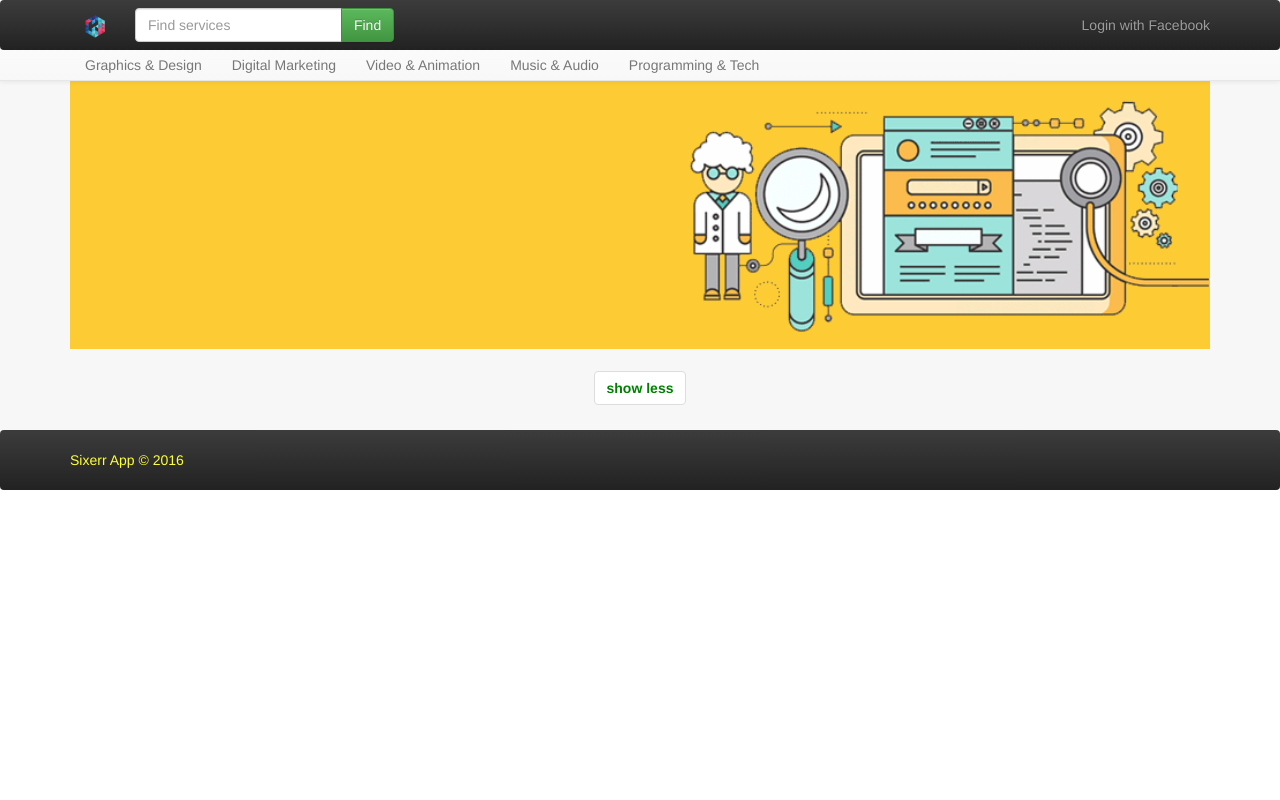
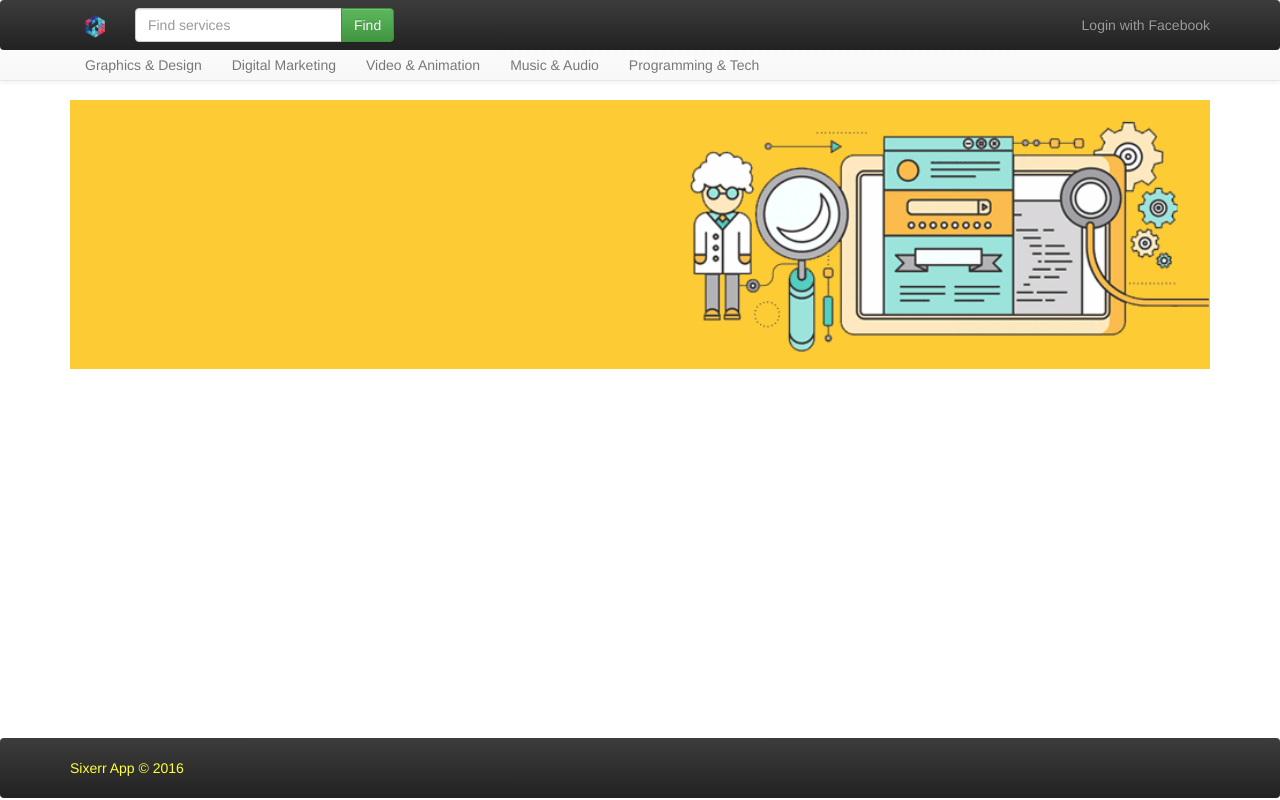
Before and after one commit to SophieYLiu/django_sixerr, a Django app: template sixerrapp/templates/home.html in a window 1280 px wide. Run offline with Django 3.2, Linux system fonts and the light colour scheme; the template is opened without the code that fills it, so the values that code supplies are empty; some libraries are stand-ins or nearby versions.

Commit message:
fix footer keeping on button

```diff
--- a/sixerrapp/static/css/app.css
+++ b/sixerrapp/static/css/app.css
@@ -1,9 +1,17 @@
-.container {
+/* .代表class, #代表ID */
+/* .代表class, #代表ID */
+/* .代表class, #代表ID */
+/* .代表class, #代表ID */
+/* .代表class, #代表ID */
+/* .代表class, #代表ID */
+
+/*.container {
 	width: 1100px;
-}
+}*/
 
-body {
-	padding-top: 80px;
+html, body {
+	padding-top: 30px;
+	height: 100%;
 }
 
 a {
@@ -22,21 +30,56 @@ a:hover {
 	background-color: #f7f7f7;
 }
 
-#body .banner {
+/*#body .banner {
+	width: 100%;
+	margin-bottom: 20px;
+}*/
+.banner {
 	width: 100%;
 	margin-bottom: 20px;
 }
 
 #footer {
 	padding: 20px 0;
+	font-color
 }
 
 .green {
 	color: #0bb536;
 }
 
-.element {
-  position: relative;
-  top: 85%;
-  transform: translateY(20%);
+
+/* From reference */
+#id_wrapper {
+    /* 設定高度最小為100%, 如果內容區塊很多, 可以長大 */
+    min-height: 97%;
+    /* 位置設為relative, 作為footer區塊位置的參考 */
+    position: relative;
 }
+
+#id_header {
+    /* 設定header的高度 */
+    height: 40px;
+    box-sizing: border-box;
+}
+
+#id_content {
+    /* 留出header及footer區塊的空間 */
+    /*padding-top: 40px;*/
+    padding-bottom: 40px;
+}
+
+#id_footer {
+    /* 設定footer的高度 */
+    height: 40px;
+    box-sizing: border-box;
+    /* 設定footer絕對位置在底部 */
+    position: absolute;
+    bottom: 0;
+    /* 展開footer寬度 */
+    width: 100%;
+}
+
+.taco_test{
+	color: red;
+}
--- a/sixerrapp/static/js/common.js
+++ b/sixerrapp/static/js/common.js
@@ -1,8 +1,11 @@
 $( document ).ready(function() {
     console.log( "ready!" );
     //var prises = document.querySelectorAll('[id^=price]')
+    var gig_home_page = $('#gig_home_page');
+    console.log(gig_home_page.length);
     var size = document.querySelectorAll('[class^=green]').length;
     for ( var i = 1; i <= size; i++ ){
+    	console.log("Hey, Mom ------ ");
     	var counter = i;
     	var price_id = "price-"+counter.toString();
     	var price = document.getElementById(price_id).innerHTML;
--- a/sixerrapp/templates/base.html
+++ b/sixerrapp/templates/base.html
@@ -2,19 +2,22 @@
 {%load staticfiles%}
 <html lang="en">
 <head>
-
 	<meta charset="UTF-8">
 	<title>Sixerr App</title>
 	<link rel="shortcut icon" href="{% static 'img/favicon.ico' %}">
 
 	<!-- Customize Bootstrap css -->
-	<link rel="stylesheet" href="{% static 'css/app.css' %}">
+
 
 	<!-- JQUERY -->
 	<script src="https://ajax.googleapis.com/ajax/libs/jquery/1.12.0/jquery.min.js"></script>
 
 	<!-- Latest compiled and minified CSS -->
 	<link rel="stylesheet" href="https://maxcdn.bootstrapcdn.com/bootstrap/3.3.7/css/bootstrap.min.css" integrity="sha384-BVYiiSIFeK1dGmJRAkycuHAHRg32OmUcww7on3RYdg4Va+PmSTsz/K68vbdEjh4u" crossorigin="anonymous">
+
+
+	<link rel="stylesheet" href="{% static 'css/app.css' %}">
+
 
 	<!-- Optional theme -->
 	<link rel="stylesheet" href="https://maxcdn.bootstrapcdn.com/bootstrap/3.3.7/css/bootstrap-theme.min.css" integrity="sha384-rHyoN1iRsVXV4nD0JutlnGaslCJuC7uwjduW9SVrLvRYooPp2bWYgmgJQIXwl/Sp" crossorigin="anonymous">
@@ -33,10 +36,12 @@
 		type="text/javascript";e.parentNode.insertBefore($,e)})(document,"script");
 	</script>
 	<!--End of Zendesk Chat Script-->
+</head>
 
 
-</head>
 <body>
+	<div id="id_wrapper">
+    	<div id="id_header">
 			<nav class="navbar navbar-default navbar-fixed-top">
 				<div class="navbar-inverse">
 					<div class="container">
@@ -51,7 +56,6 @@
 										<button class="btn btn-success">Find</button>
 									</span>
 								</div>
-
 							</div>
 						</form>
 						<ul class="nav navbar-nav navbar-right">
@@ -94,17 +98,26 @@
 					</div>
 				</div>
 			</nav>
-	<div id="body">
-		<div class="container">
+		</div> <!-- /id_header -->
+
+		<!-- <div id="body"> -->
+			<!-- <div class="container"> -->
+		<div class="container" id="id_content">
 			{% block page %}
 			{% endblock %}
 		</div>
-	</div>
+		<!-- </div>  -->
+		<!-- /id_content -->
 
-	<footer id="footer" class="navbar-inverse" style="background-color:#222;">
+		<footer id="id_footer">
+			<footer id="footer" class="navbar-inverse">
 				<div class="container">
 					<span style="color:#FFFF37">Sixerr App &copy; 2016</span>
 				</div>
 			</footer>
+		</footer> <!-- /id_footer -->
+
+	</div>
 </body>
+
 </html>
--- a/sixerrapp/templates/home.html
+++ b/sixerrapp/templates/home.html
@@ -23,7 +23,7 @@
 				</div>
 			</div>
 		{% endfor %}
-		</div>
+	</div>
 
 		<!-- pagination list from here -->
 		{% if gigs.has_other_pages %}
@@ -47,17 +47,7 @@
 				    {% else %}
 				    	<li class="disabled"><span>&raquo;</span></li>
 				    {% endif %}
-				    <li><a href="{% url 'home_all' %}" style="color:green"><b>show all gigs</b></a></li>
 				</ul>
 			</div>
-
-		{% else %}
-			<div class="text-center">
-				<ul class="pagination" style="margin-top:2px;">
-					<li><a href="/" style="color:green"><b>show less</b></a></li>
-				</ul>
-			</div>
-
 		{% endif %}
-
 {% endblock %}
--- a/sixerrapp/urls.py
+++ b/sixerrapp/urls.py
@@ -3,7 +3,7 @@ from sixerrapp import views
 
 urlpatterns = [
 	url(r'^$', views.home, name='home'),
-    url(r'^home_all/$', views.home_all, name='home_all'),
+    #url(r'^home_all/$', views.home_all, name='home_all'),
     url(r'^gig_detail/(?P<id>[0-9]+)/$', views.gig_detail, name='gig_detail'),
     url(r'^my_gigs/$', views.my_gigs, name='my_gigs'),
     url(r'^create_gig/$', views.create_gig, name='create_gig'),
--- a/sixerrapp/views.py
+++ b/sixerrapp/views.py
@@ -30,9 +30,9 @@ def home(request):
 	return render(request, 'home.html', {"gigs": gigs})
 
 
-def home_all(request):
-	gigs = Gig.objects.filter(status=True)
-	return render(request, 'home.html', {"gigs": gigs})
+# def home_all(request):
+# 	gigs = Gig.objects.filter(status=True)
+# 	return render(request, 'home.html', {"gigs": gigs})
 
 def gig_detail(request, id):
 	if request.method == 'POST' and \
```
Lines whose indentation alone changed are shown as unchanged.
